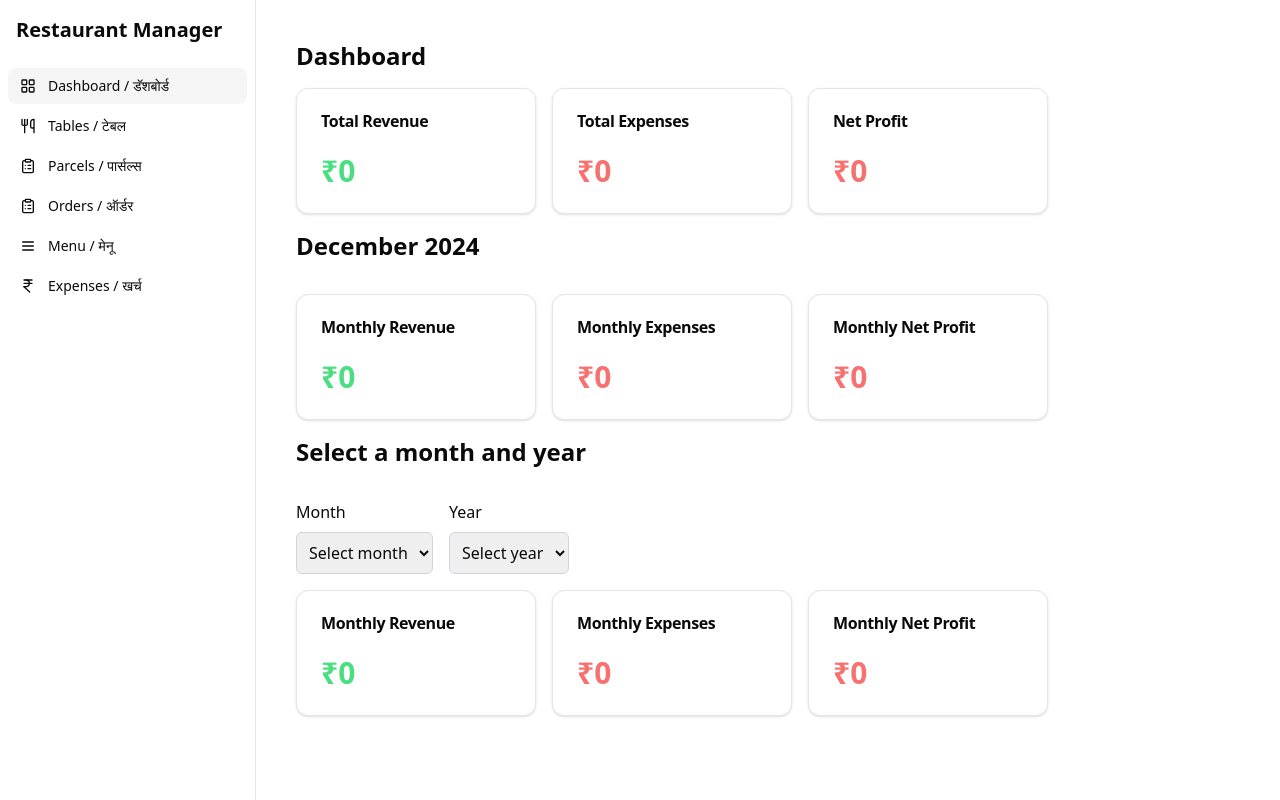
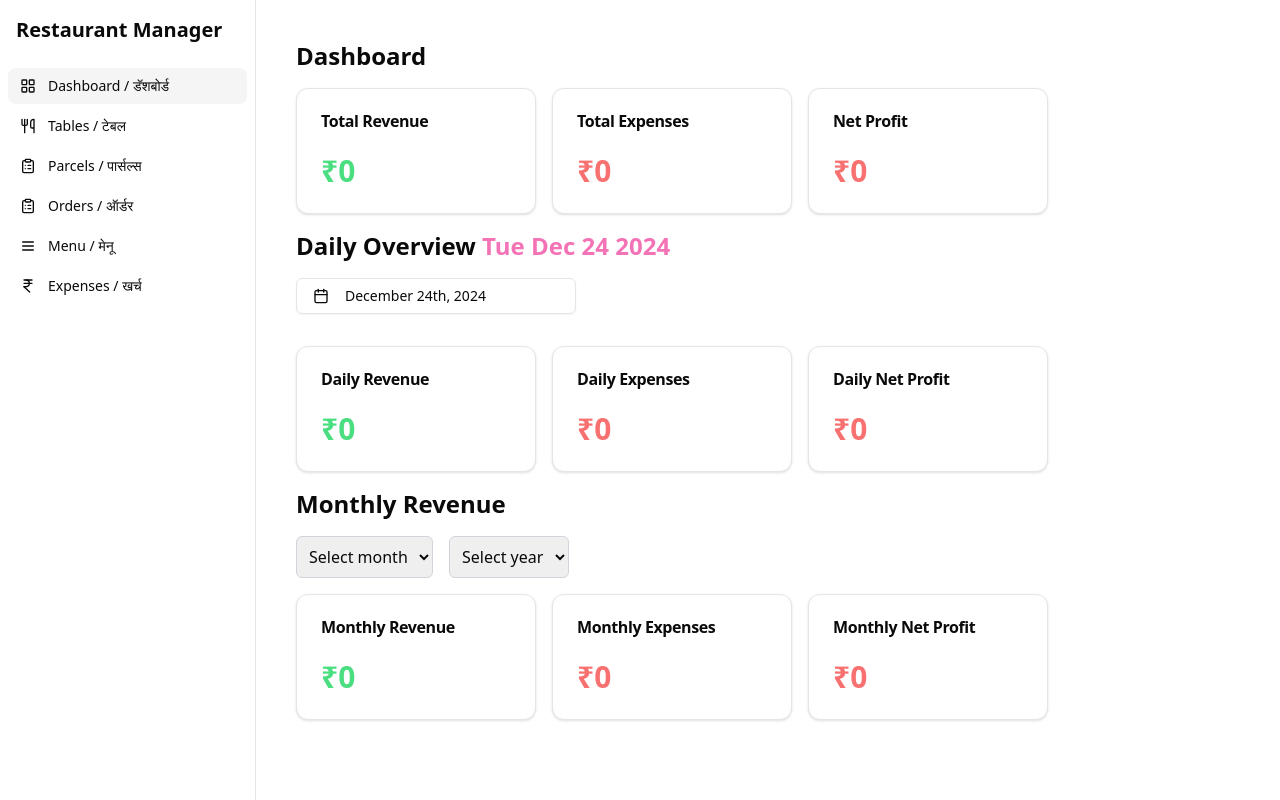
Before and after one commit to thedemonsid/restaurant-management, a React (Vite) app: page /#/ in a window 1280 px wide. Built offline with nearby package versions, Linux system fonts and the light colour scheme.

Commit message:
feat: add daily revenue and expenses overview with date selection functionality

```diff
--- a/src/web/pages/dashboard.tsx
+++ b/src/web/pages/dashboard.tsx
@@ -1,7 +1,16 @@
 import { useState, useEffect } from "react";
 import { Card, CardContent, CardHeader, CardTitle } from "@/components/ui/card";
 import { cn } from "@/lib/utils";
+import { Button } from "@/components/ui/button";
+import { CalendarIcon } from "lucide-react";
+import { Calendar } from "@/components/ui/calendar";
+import {
+  Popover,
+  PopoverContent,
+  PopoverTrigger,
+} from "@/components/ui/popover";
 
+import { format } from "date-fns";
 const CardComponent = ({
   title,
   value,
@@ -31,7 +40,6 @@ const SelectComponent = ({
   onChange: (e: React.ChangeEvent<HTMLSelectElement>) => void;
 }) => (
   <div className="flex flex-col">
-    <label className="mb-2">{label}</label>
     <select
       className="p-2 border border-gray-300 rounded-md"
       onChange={onChange}
@@ -49,14 +57,36 @@ const SelectComponent = ({
 const Dashboard = () => {
   const [totalRevenue, setTotalRevenue] = useState(0);
   const [totalExpenses, setTotalExpenses] = useState(0);
-  const [netProfit, setNetProfit] = useState(0);
-  const [monthlyRevenue, setMonthlyRevenue] = useState(0);
-  const [monthlyExpenses, setMonthlyExpenses] = useState(0);
   const [selectedMonth, setSelectedMonth] = useState(0);
   const [selectedYear, setSelectedYear] = useState(0);
   const [selectedMonthlyRevenue, setSelectedMonthlyRevenue] = useState(0);
   const [selectedMonthlyExpenses, setSelectedMonthlyExpenses] = useState(0);
+  const [selectedDate, setSelectedDate] = useState(new Date());
+  const [selectedDateRevenue, setSelectedDateRevenue] = useState(0);
+  const [selectedDateExpenses, setSelectedDateExpenses] = useState(0);
 
+  const fetchSelectedDateData = async () => {
+    const year = selectedDate.getFullYear();
+    const month = selectedDate.getMonth() + 1;
+    const day = selectedDate.getDate();
+    const dailyRevenue = await window.restaurant.revenue.getDailyRevenue(
+      year,
+      month,
+      day
+    );
+    const expenses = await window.restaurant.expenses.getExpensesForFullDay(
+      selectedDate.toISOString()
+    );
+    const dailyExpenses = expenses.reduce(
+      (sum: number, expense: { price: number }) => sum + expense.price,
+      0
+    );
+    setSelectedDateRevenue(dailyRevenue);
+    setSelectedDateExpenses(dailyExpenses);
+  };
+  useEffect(() => {
+    fetchSelectedDateData();
+  }, [selectedDate]);
   const fetchData = async () => {
     const orders = await window.restaurant.order.getOrders();
     const expenses = await window.restaurant.expenses.getExpenses();
@@ -69,27 +99,12 @@ const Dashboard = () => {
       (sum: number, expense: { price: number }) => sum + expense.price,
       0
     );
-    const netProfit = totalRevenue - totalExpenses;
-
     setTotalRevenue(totalRevenue);
     setTotalExpenses(totalExpenses);
-    setNetProfit(netProfit);
   };
-
-  const fetchMonthlyData = async (year: number, month: number) => {
-    const monthlyRevenue = await window.restaurant.revenue.getMonthlyRevenue(
-      year,
-      month
-    );
-    const monthlyExpenses = await window.restaurant.expenses.getMonthlyExpenses(
-      year,
-      month
-    );
-
-    setMonthlyRevenue(monthlyRevenue);
-    setMonthlyExpenses(monthlyExpenses);
-  };
-
+  useEffect(() => {
+    fetchData();
+  }, []);
   const fetchSelectedMonthlyData = async () => {
     if (!selectedMonth || !selectedYear) return;
 
@@ -105,13 +120,6 @@ const Dashboard = () => {
     setSelectedMonthlyRevenue(monthlyRevenue);
     setSelectedMonthlyExpenses(monthlyExpenses);
   };
-
-  useEffect(() => {
-    fetchData();
-    const year = new Date().getFullYear();
-    const month = new Date().getMonth() + 1;
-    fetchMonthlyData(year, month);
-  }, []);
 
   useEffect(() => {
     fetchSelectedMonthlyData();
@@ -149,36 +157,69 @@ const Dashboard = () => {
           />
           <CardComponent
             title="Net Profit"
-            value={`₹${netProfit}`}
-            valueClass={netProfit > 0 ? "text-green-400" : "text-red-400"}
-          />
-        </div>
-        <h1 className="text-2xl font-bold mb-4">
-          {new Date().toLocaleString("default", { month: "long" })}{" "}
-          {new Date().getFullYear()}
-        </h1>
-        <div className="flex justify-between w-1/2 items-center gap-4">
-          <CardComponent
-            title="Monthly Revenue"
-            value={`₹${monthlyRevenue}`}
-            valueClass="text-green-400"
-          />
-          <CardComponent
-            title="Monthly Expenses"
-            value={`₹${monthlyExpenses}`}
-            valueClass="text-red-400"
-          />
-          <CardComponent
-            title="Monthly Net Profit"
-            value={`₹${monthlyRevenue - monthlyExpenses}`}
+            value={`₹${totalRevenue - totalExpenses}`}
             valueClass={
-              monthlyRevenue - monthlyExpenses > 0
+              totalRevenue - totalExpenses > 0
                 ? "text-green-400"
                 : "text-red-400"
             }
           />
         </div>
-        <h1 className="text-2xl font-bold mb-4">Select a month and year</h1>
+        <h1 className="text-2xl font-bold">
+          Daily Overview{" "}
+          <span className="text-pink-400">{selectedDate.toDateString()}</span>
+        </h1>
+        <div className="mb-4">
+          <Popover>
+            <PopoverTrigger asChild>
+              <Button
+                variant={"outline"}
+                className={`w-[280px] justify-start text-left font-normal ${
+                  !selectedDate && "text-muted-foreground"
+                }`}
+              >
+                <CalendarIcon className="mr-2 h-4 w-4" />
+                {selectedDate ? (
+                  format(selectedDate, "PPP")
+                ) : (
+                  <span>Pick a date</span>
+                )}
+              </Button>
+            </PopoverTrigger>
+            <PopoverContent className="w-auto p-0">
+              <Calendar
+                mode="single"
+                //@ts-ignore
+                selected={selectedDate}
+                //@ts-ignore
+                onSelect={setSelectedDate}
+                initialFocus
+              />
+            </PopoverContent>
+          </Popover>
+        </div>
+        <div className="flex justify-between w-1/2 items-center gap-4">
+          <CardComponent
+            title="Daily Revenue"
+            value={`₹${selectedDateRevenue}`}
+            valueClass="text-green-400"
+          />
+          <CardComponent
+            title="Daily Expenses"
+            value={`₹${selectedDateExpenses}`}
+            valueClass="text-red-400"
+          />
+          <CardComponent
+            title="Daily Net Profit"
+            value={`₹${selectedDateRevenue - selectedDateExpenses}`}
+            valueClass={
+              selectedDateRevenue - selectedDateExpenses > 0
+                ? "text-green-400"
+                : "text-red-400"
+            }
+          />
+        </div>
+        <h1 className="text-2xl font-bold">Monthly Revenue</h1>
         <div className="flex gap-4">
           <SelectComponent
             label="Month"
```
Also changed, not shown: 2 other files (tests, documents, lock files or other folders).
